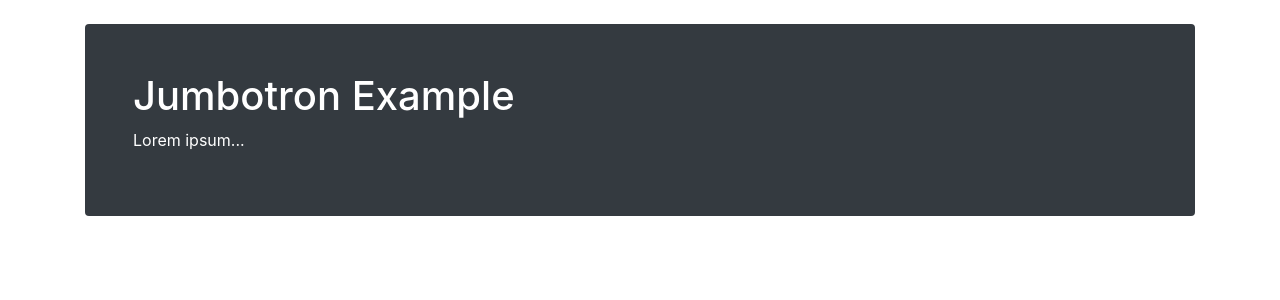
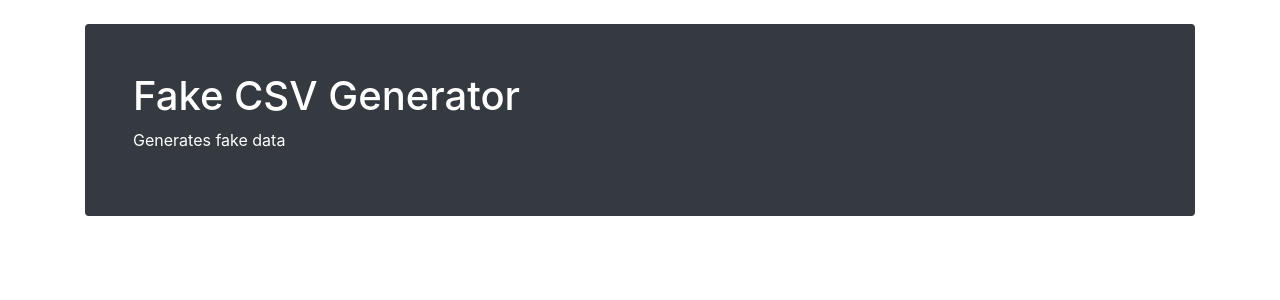
Before and after one commit to krasheg/csv_generator, a Django app: template schemas/templates/schemas/index.html in a window 1280 px wide. Shown: the part 56-356 px from the top of the page. Run offline with Django 3.2, Linux system fonts and the light colour scheme; the template is opened without the code that fills it, so the values that code supplies are empty.

Commit message:
cleaned imports, index jumbo

```diff
--- a/schemas/models.py
+++ b/schemas/models.py
@@ -5,7 +5,7 @@ from .services import fake_data
 
 import csv
 import os
-from csv_generator.settings import MEDIA_ROOT,MEDIA_URL
+from csv_generator.settings import MEDIA_ROOT, MEDIA_URL
 
 UserModel = get_user_model()
 
@@ -58,7 +58,6 @@ class DataSet(models.Model):
 
     def create_csv_file(self):
         schema = self.schema
-        print(schema)
         try:
             os.mkdir(MEDIA_ROOT)
         except OSError:
--- a/schemas/templates/schemas/index.html
+++ b/schemas/templates/schemas/index.html
@@ -1,7 +1,7 @@
 {% extends 'schemas/base.html' %}
 {% block body_block %}
     <div class="mt-4 p-5 bg-dark text-white rounded">
-    <h1>Jumbotron Example</h1>
-    <p>Lorem ipsum...</p>
+    <h1>Fake CSV Generator</h1>
+    <p>Generates fake data</p>
     </div>
 {% endblock %}
```
Also changed, not shown: schemas/views.py (+2 -5 lines).
